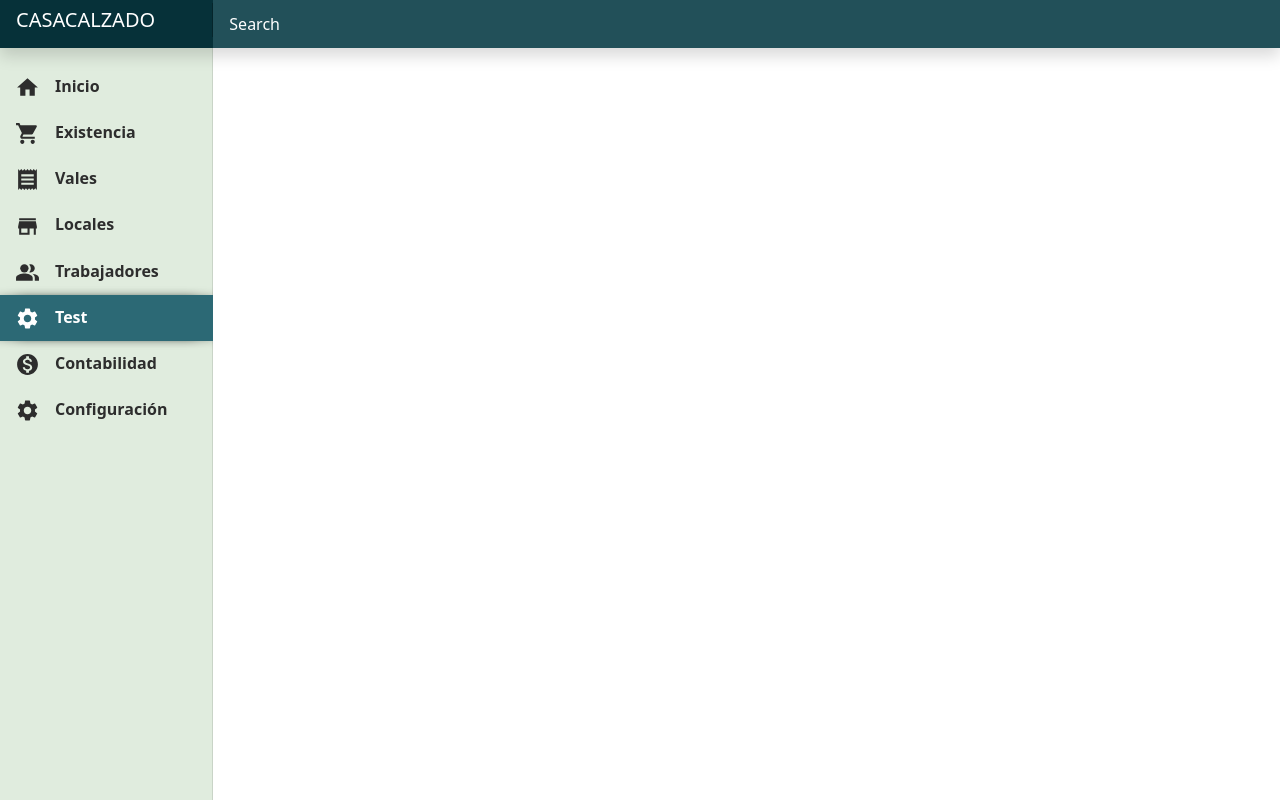
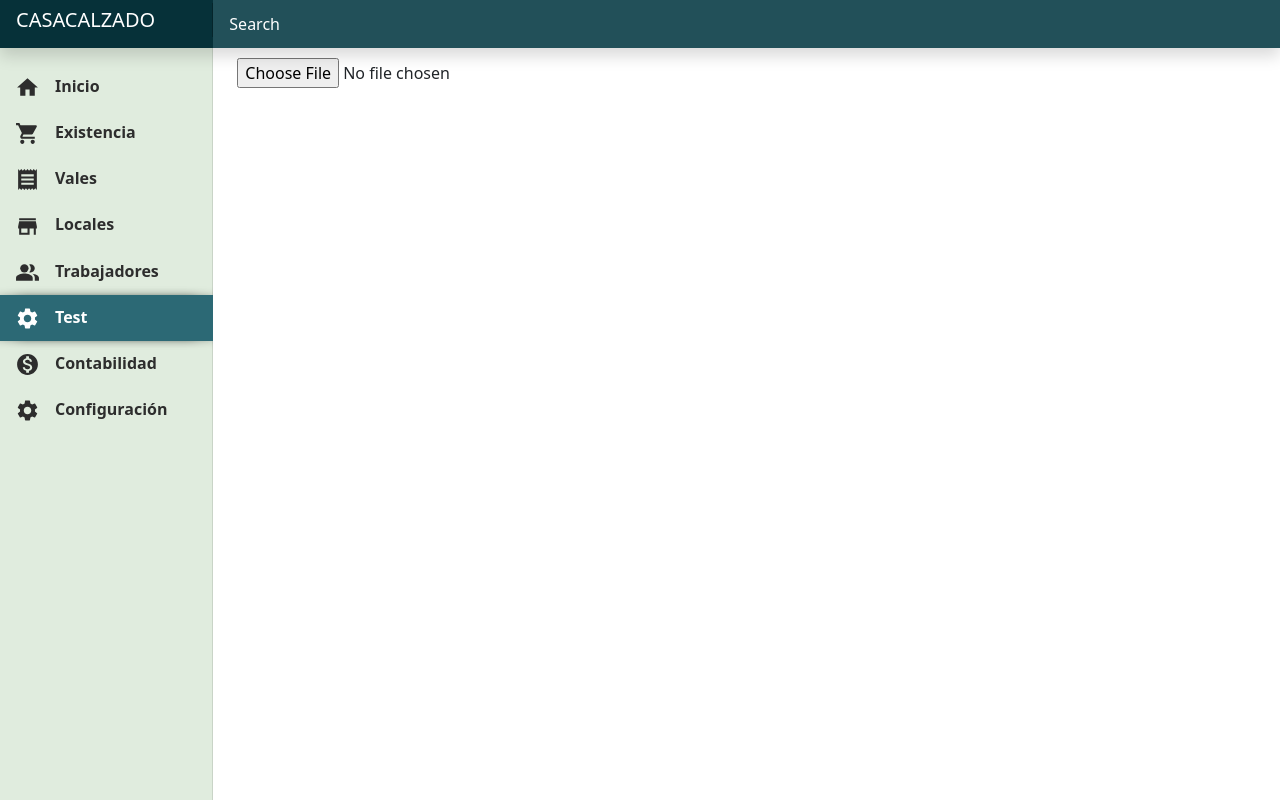
Before and after one commit to luisra99/deploytest, a React (Create React App) app: page /test in a window 1280 px wide. Built offline with nearby package versions, Linux system fonts and the light colour scheme.

Commit message:
20220921

```diff
--- a/src/pages/locales.js
+++ b/src/pages/locales.js
@@ -400,14 +400,14 @@ function Locales() {
                         }}
                       >
                         <MdEdit size={20} />
-                        Editar
+
                       </button>
                       <button
                         className="btn btn-sm"
                         onClick={() => Eliminar(local.id)}
                       >
                         <MdDelete size={20} />
-                        Eliminar
+
                       </button>
                     </div>
                   </td>
--- a/src/pages/test.js
+++ b/src/pages/test.js
@@ -1,12 +1,7 @@
 import React from "react";
-// import HomeCard from "../components/homeCard";
 function Test() {
   return (<>
-<div style={{color:"whitesmoke",textShadow: "rgb(0, 0, 0) 1px 1px 4px"}}>
-  {/* <HomeCard header="Hoy" titles={[{h:"Ingreso",v:"23223"},{h:"Comision",v:"4543"},{h:"Gastos",v:"4543"}]}/>
-  <HomeCard header="Esta Semana" titles={[{h:"Ingreso",v:"23223"},{h:"Comision",v:"4543"},{h:"Gastos",v:"4543"}]} stitles={[{h:"Lunes",v:"23223"},{h:"Martes",v:"4543"},{h:"Miercoles",v:"4543"},{h:"Jueves",v:"23223"},{h:"Viernes",v:"4543"},{h:"Sabado",v:"4543"},{h:"Domingo",v:"4543"}]}/>
-  <HomeCard header="Este Año" sheader="Trimestres" titles={[{h:"Ingreso",v:"23223"},{h:"Comision",v:"4543"},{h:"Gastos",v:"4543"}]} stitles={[{h:"Primero",v:"23223"},{h:"Segundo",v:"4543"},{h:"Tercero",v:"4543"},{h:"Cuarto",v:"23223"}]}/> */}
-</div>
+<input accept="image/*" id="icon-button-file" type="file" capture="environment"/>
   </>
     );
 }
```
